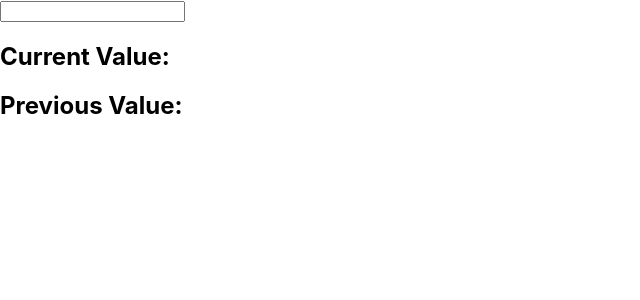
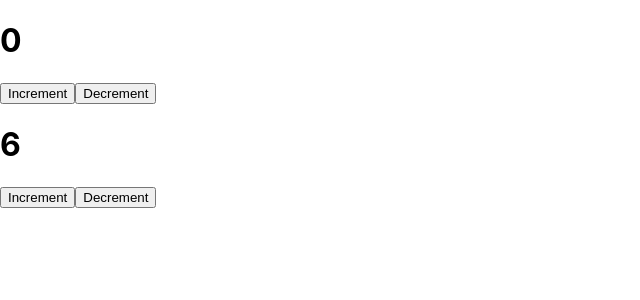
Before and after one commit to MohamedAnwarAlhamed/ReactJSHooks, a React (Create React App) app in the folder my_app/: page / in a window 1280 px wide. Shown: the top 300 px of the page, without its empty margins (0-640 px from the left). Built offline with nearby package versions, Linux system fonts and the light colour scheme.

Commit message:
Custom 1

```diff
--- a/my_app/src/App.js
+++ b/my_app/src/App.js
@@ -1,21 +1,13 @@
-import { useState, useEffect, useRef } from "react";
+import React from 'react';
+import COUNTONE from './Custom_Hook/ex1/countOne';
+import COUNTTOW from './Custom_Hook/ex1/countTwo';
 const App = () => {
-  const [inputValue, setInputValue] = useState("");
-  const previousInputValue = useRef("");
 
-  useEffect(() => {
-    previousInputValue.current = inputValue;
-  }, [inputValue]);
 
   return (
     <>
-      <input
-        type="text"
-        value={inputValue}
-        onChange={(e) => setInputValue(e.target.value)}
-      />
-      <h2>Current Value: {inputValue}</h2>
-      <h2>Previous Value: {previousInputValue.current}</h2>
+     <COUNTONE />
+     <COUNTTOW />
     </>
   );
 }
--- /dev/null
+++ b/my_app/src/Custom_Hook/ex1/countOne.js
@@ -0,0 +1,16 @@
+import React from 'react'
+import useCounter from './useCounter'
+
+const COUNTONE = () => {
+  const [count, Increment, Decrement] = useCounter(0, 1)
+
+  return (
+    <div className="App">
+      <h1>{count}</h1>
+      <button onClick={Increment}>Increment</button>
+      <button onClick={Decrement}>Decrement</button>
+    </div>
+  )
+}
+
+export default COUNTONE
--- /dev/null
+++ b/my_app/src/Custom_Hook/ex1/countTwo.js
@@ -0,0 +1,16 @@
+import React from 'react'
+import useCounter from './useCounter'
+
+const COUNTTOW = () => {
+  const [count, Increment, Decrement] = useCounter(6, 2)
+
+  return (
+    <div className="App">
+      <h1>{count}</h1>
+      <button onClick={Increment}>Increment</button>
+      <button onClick={Decrement}>Decrement</button>
+    </div>
+  )
+}
+
+export default COUNTTOW
--- /dev/null
+++ b/my_app/src/Custom_Hook/ex1/useCounter.js
@@ -0,0 +1,17 @@
+import { useState } from "react";
+
+const useCounter = (val, step) => {
+  const [count, setCount] = useState(val);
+
+   const Increment = ()=> {
+    setCount(count + step);
+  }
+
+   const Decrement = () => {
+    setCount(count - step);
+  }
+
+  return [count, Increment, Decrement];
+}
+
+export default useCounter;
```
